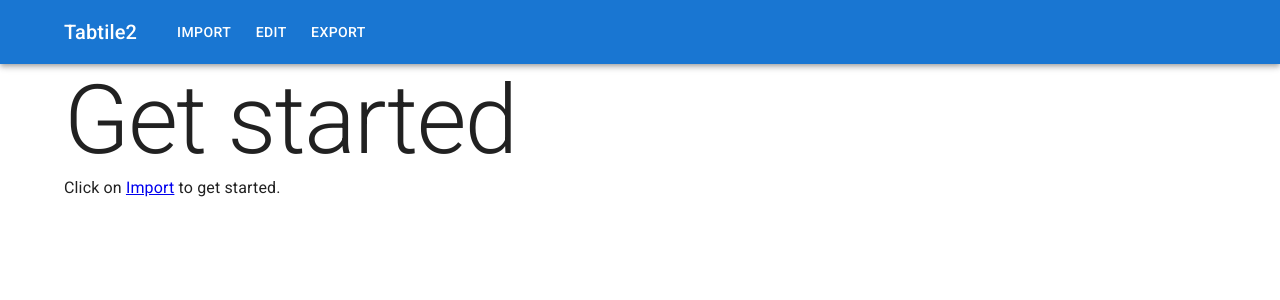
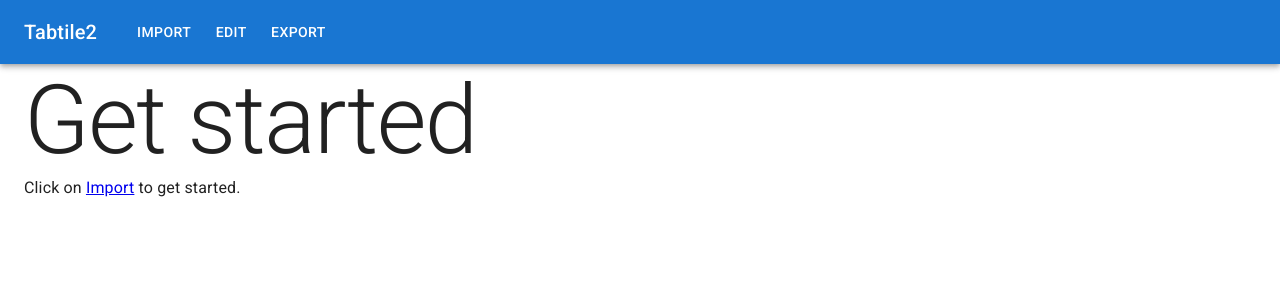
Before and after one commit to barooney/tabtile2, a React (Create React App) app: page / in a window 1280 px wide. Shown: the top 300 px of the page. Built offline with nearby package versions, Linux system fonts and the light colour scheme.

Commit message:
Now using the whole screen width for the app

```diff
--- a/src/App.tsx
+++ b/src/App.tsx
@@ -8,7 +8,7 @@ function App() {
 
     return <Box sx={{flexGrow: 1}}>
         <AppBar position={"static"}>
-            <Container>
+            <Container maxWidth={false}>
                 <Toolbar disableGutters>
                     <Typography variant={"h6"}>Tabtile2</Typography>
                     <Box sx={{ display: "flex", marginLeft: 4, flexGrow: 1, flexDirection: "row"}}>
@@ -25,7 +25,7 @@ function App() {
                 </Toolbar>
             </Container>
         </AppBar>
-        <Container>
+        <Container maxWidth={false}>
             <Outlet/>
         </Container>
     </Box>;
```
